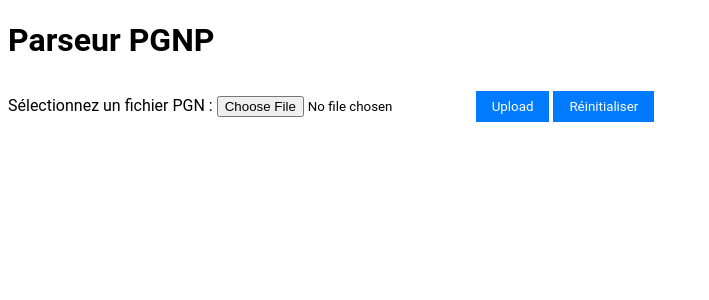
After one commit to LudovicARHIMAN/PGN_to_latex_CPP-src-code, a PHP site: page /index.html in a window 1280 px wide. The commit adds this page. Shown: the top 300 px of the page, without its empty margins (0-709 px from the left). Run offline with PHP 8.4, Linux system fonts and the light colour scheme.

Commit message:
main.cpp

```diff
--- /dev/null
+++ b/index.html
@@ -0,0 +1,29 @@
+<!DOCTYPE html>
+<html>
+<head>
+    <meta charset="utf-8" />
+    <link rel="stylesheet" href="style.css">
+    <title>Parseur PGN</title>
+    <link rel="shortcut icon" href="icons/icon.png" type="image/x-icon">
+
+</head>
+<body>
+
+
+
+    <div class="main">
+
+        <form action="upload.php" method="post" enctype="multipart/form-data">
+            <h1>Parseur PGNP</h1>
+            <label for="fichierPGN">Sélectionnez un fichier PGN :</label>
+            <input type="file" name="fichierPGN" id="fichierPGN">
+            <input type="submit" value="Upload">
+
+            <input type="reset" value="Réinitialiser">
+        </form>
+
+    </div>
+
+
+</body>
+</html>
--- a/style.css
+++ b/style.css
@@ -5,6 +5,10 @@
 
 
 
+<<<<<<< HEAD
+=======
+
+>>>>>>> 7ddd2c5 (main.cpp)
 /* Style pour le formulaire */
 form {
     width: 400px;
```
Also changed, not shown: upload.php (added, +15 -0 lines), README.md (deleted), icons/icon.png (added), 7 other files.
